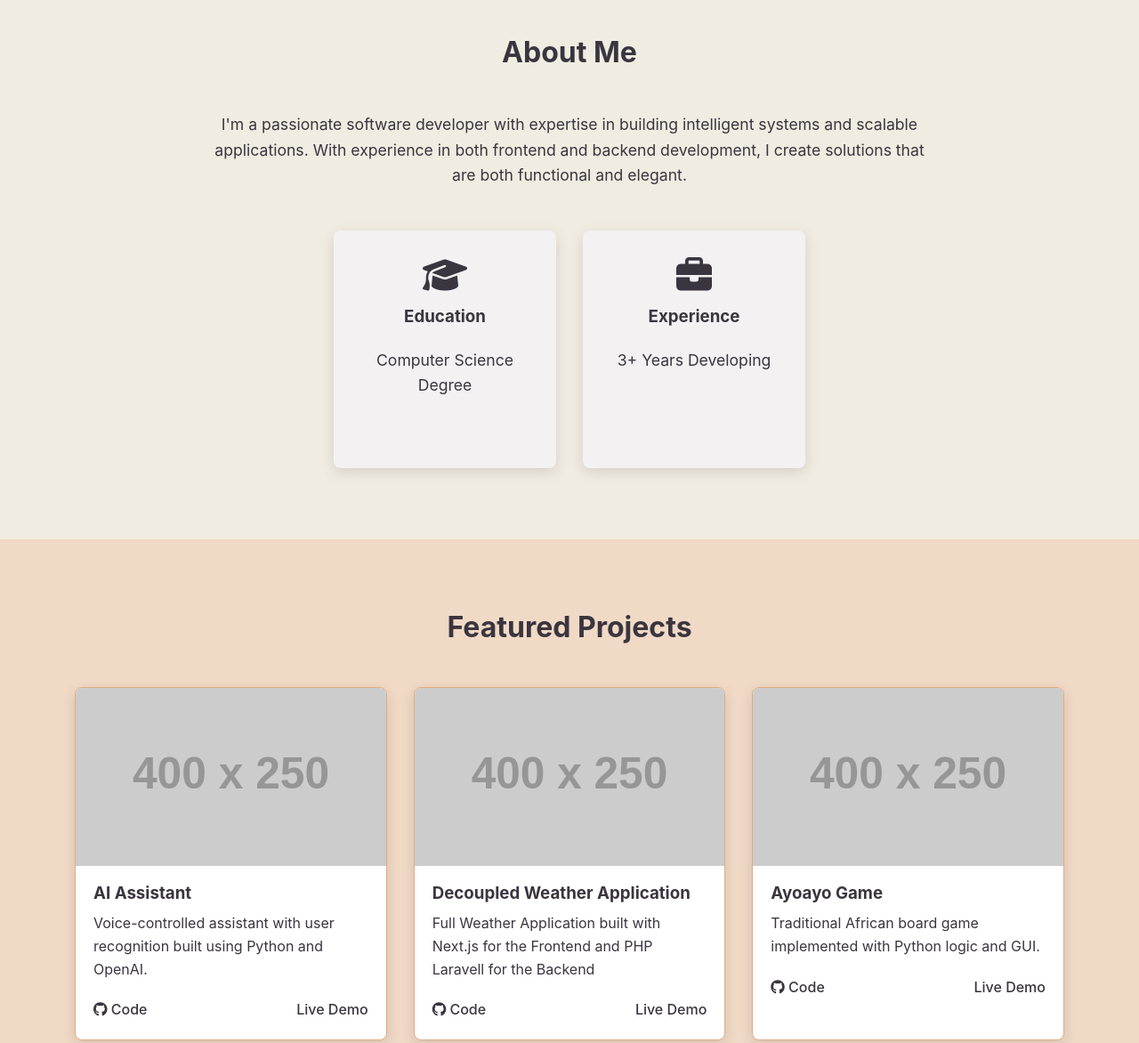
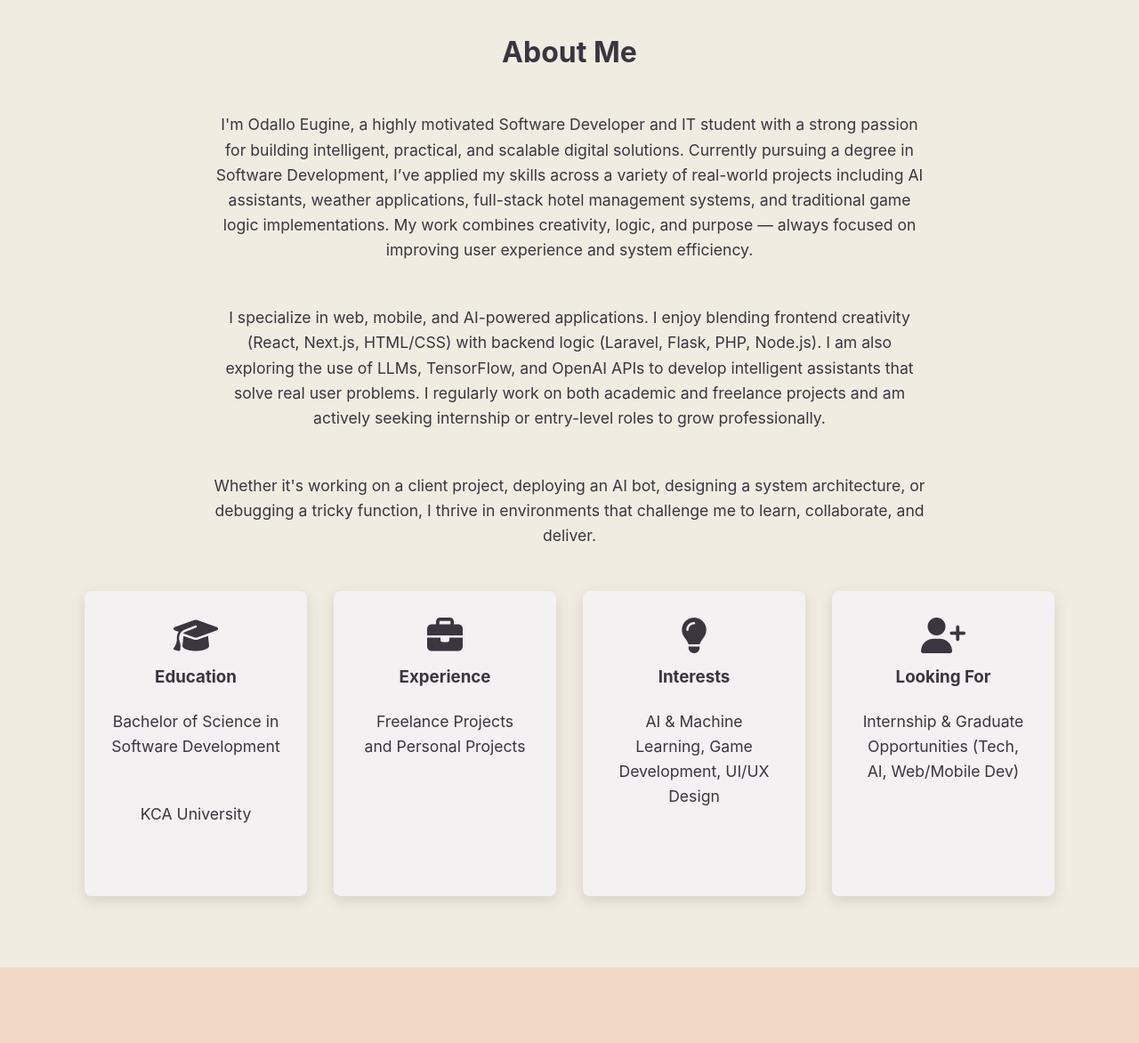
Before and after one commit to Odallo/Portfolio, a plain HTML site: page index.html in a window 1280 px wide. Shown: the part 840-2012 px from the top of the page at 89% size. Drawn offline with Linux system fonts and the light colour scheme; placeholder pictures from the web are drawn by us; a script that the page names is missing.

Commit message:
Addede Images for the projects

```diff
--- a/index.html
+++ b/index.html
@@ -36,24 +36,45 @@
     <h2>About Me</h2>
     <div class="about-content">
       <p>
-          I'm a passionate software developer with expertise in building intelligent systems and scalable applications.
-          With experience in both frontend and backend development, I create solutions that are both functional and elegant.
+        I'm Odallo Eugine, a highly motivated Software Developer and IT student with a strong passion for building intelligent, practical, and scalable digital solutions.
+        Currently pursuing a degree in Software Development, I’ve applied my skills across a variety of real-world projects including AI assistants, weather applications,
+        full-stack hotel management systems, and traditional game logic implementations. My work combines creativity, logic, and purpose — always focused on improving user experience and system efficiency.
       </p>
+      <p>
+        I specialize in web, mobile, and AI-powered applications. I enjoy blending frontend creativity (React, Next.js, HTML/CSS) with backend logic (Laravel, Flask, PHP, Node.js).
+        I am also exploring the use of LLMs, TensorFlow, and OpenAI APIs to develop intelligent assistants that solve real user problems. I regularly work on both academic and freelance projects and am actively seeking internship or entry-level roles to grow professionally.
+      </p>
+      <p>
+        Whether it's working on a client project, deploying an AI bot, designing a system architecture, or debugging a tricky function, I thrive in environments that challenge me to learn, collaborate, and deliver.
+      </p>
+
       <div class="about-details">
         <div class="detail-item">
           <i class="fas fa-graduation-cap"></i>
           <h3>Education</h3>
-            <p>Computer Science Degree</p>
+          <p>Bachelor of Science in Software Development </p>
+          <p>KCA University</p>
         </div>
         <div class="detail-item">
           <i class="fas fa-briefcase"></i>
           <h3>Experience</h3>
-            <p>3+ Years Developing</p>
+          <p>Freelance Projects and Personal Projects</p>
+        </div>
+        <div class="detail-item">
+          <i class="fas fa-lightbulb"></i>
+          <h3>Interests</h3>
+          <p>AI & Machine Learning, Game Development, UI/UX Design</p>
+        </div>
+        <div class="detail-item">
+          <i class="fas fa-user-plus"></i>
+          <h3>Looking For</h3>
+          <p>Internship & Graduate Opportunities (Tech, AI, Web/Mobile Dev)</p>
         </div>
       </div>
     </div>
   </div>
 </section>
+
 
   <!-- Projects Section -->
   <section id="projects" class="section bg-light">
@@ -62,7 +83,7 @@
       <div class="projects-grid">
         <div class="project-card">
           <div class="project-img">
-            <img src="https://via.placeholder.com/400x250" alt="AI Assistant">
+            <img src="assistant.webp" alt="AI Assistant">
           </div>
           <div class="project-info">
             <h3>AI Assistant</h3>
@@ -75,7 +96,7 @@
         </div>
         <div class="project-card">
           <div class="project-img">
-            <img src="https://via.placeholder.com/400x250" alt="Weather Application">
+            <img src="weather.webp" alt="Weather Application">
           </div>
           <div class="project-info">
             <h3>Decoupled Weather Application</h3>
@@ -88,7 +109,7 @@
         </div>
         <div class="project-card">
           <div class="project-img">
-            <img src="https://via.placeholder.com/400x250" alt="Ayoayo Game">
+            <img src="board.webp" alt="Ayoayo Game">
           </div>
           <div class="project-info">
             <h3>Ayoayo Game</h3>
@@ -102,7 +123,7 @@
 
         <div class="project-card">
           <div class="project-img">
-            <img src="https://via.placeholder.com/400x250" alt="Hotel System">
+            <img src="hotel.webp" alt="Hotel System">
           </div>
           <div class="project-info">
             <h3>Hotel Management</h3>
```
Also changed, not shown: assistant.webp (added), board.webp (added), hotel.webp (added), weather.webp (added). Lines whose indentation alone changed are shown as unchanged.
